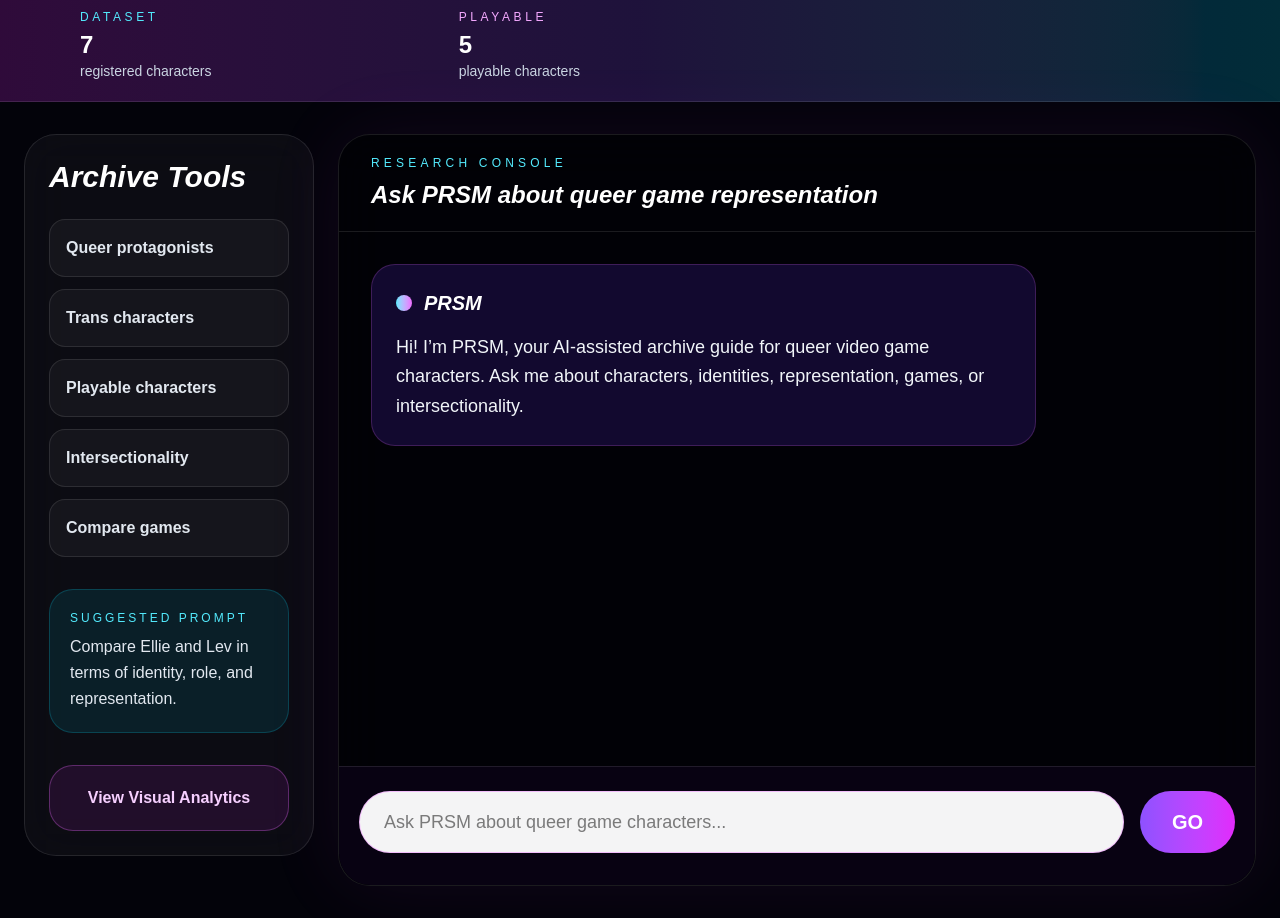
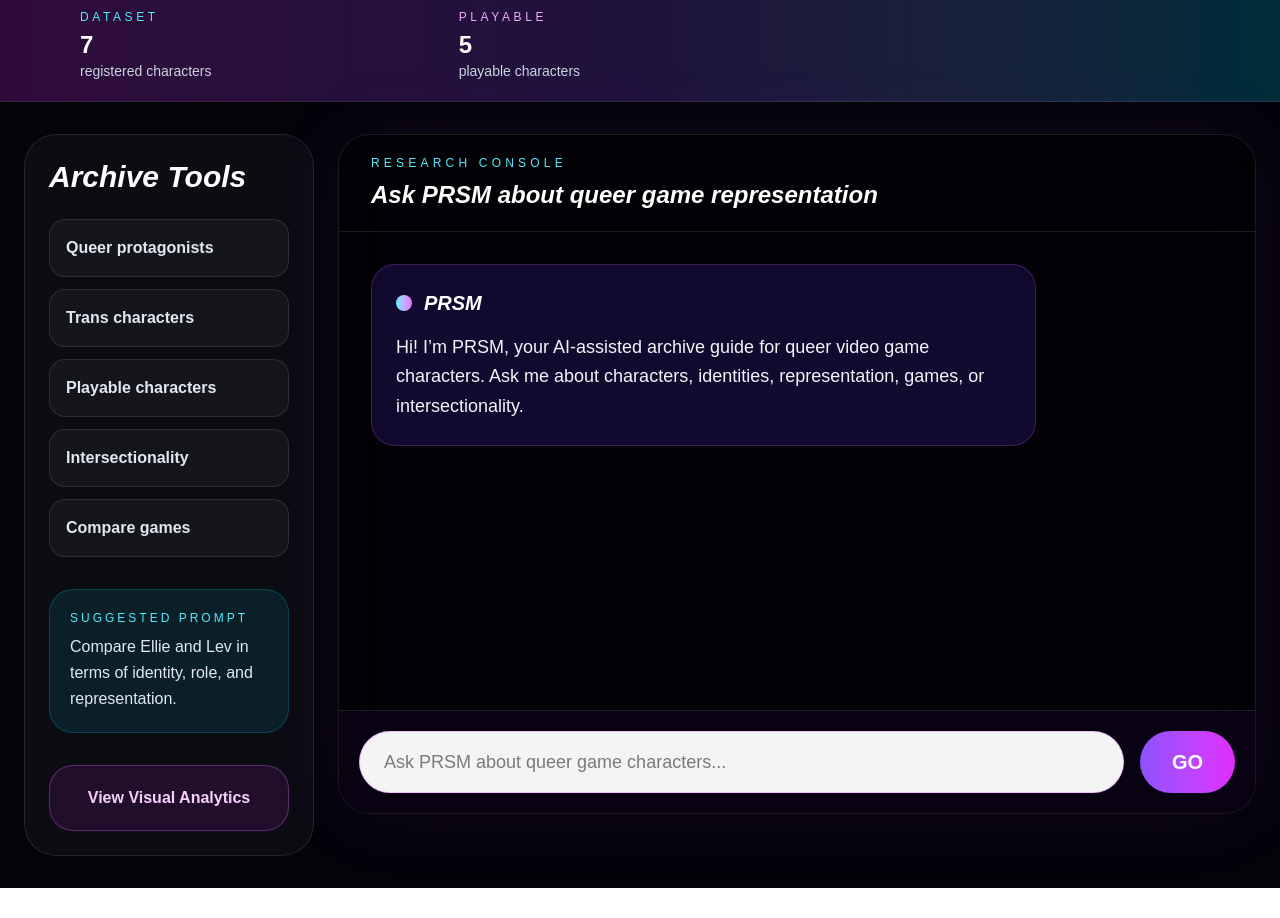
Before and after one commit to renanuhoh-crypto/queer-video-game-character-atlas, a Next.js app: page / in a window 1280 px wide. Shown: the part 600-1518 px from the top of the page. After the commit the page ends 1488 px from the top, so only its background shows below. Built offline with nearby package versions, Linux system fonts and the light colour scheme.

Commit message:
fix sticky chat input

```diff
--- a/src/app/page.tsx
+++ b/src/app/page.tsx
@@ -280,7 +280,7 @@ export default function Home() {
 
         {/* CHAT CONSOLE */}
         <section className="lg:sticky lg:top-6 lg:col-span-9 self-start">
-          <div className="flex h-[calc(100vh-3rem)] min-h-0 flex-col overflow-hidden rounded-[2rem] border border-white/10 bg-black/40 shadow-[0_0_80px_rgba(217,70,239,0.08)] backdrop-blur-xl">
+          <div className="flex h-[calc(100vh-120px)] min-h-[650px] flex-col overflow-hidden rounded-[2rem] border border-white/10 bg-black/40 shadow-[0_0_80px_rgba(217,70,239,0.08)] backdrop-blur-xl">
             <div className="border-b border-white/10 px-8 py-5">
               <p className="text-xs uppercase tracking-[0.35em] text-cyan-300">
                 Research Console
@@ -290,7 +290,7 @@ export default function Home() {
               </h2>
             </div>
 
-            <div className="min-h-0 flex-1 overflow-y-auto p-8 pb-14">
+            <div className="min-h-0 flex-1 overflow-y-auto p-8 pb-8">
               <div className="mx-auto flex max-w-5xl flex-col gap-6">
                 {messages.map((message, index) => (
                   <div
@@ -337,7 +337,7 @@ export default function Home() {
               </div>
             </div>
 
-            <div className="shrink-0 border-t border-white/10 bg-[#090313]/95 px-5 pt-6 pb-8 backdrop-blur-xl">
+            <div className="sticky bottom-0 z-20 shrink-0 border-t border-white/10 bg-[#090313]/95 px-5 pt-5 pb-5 backdrop-blur-xl">
               <div className="mx-auto flex max-w-5xl gap-4">
                 <input
                   value={input}
```
